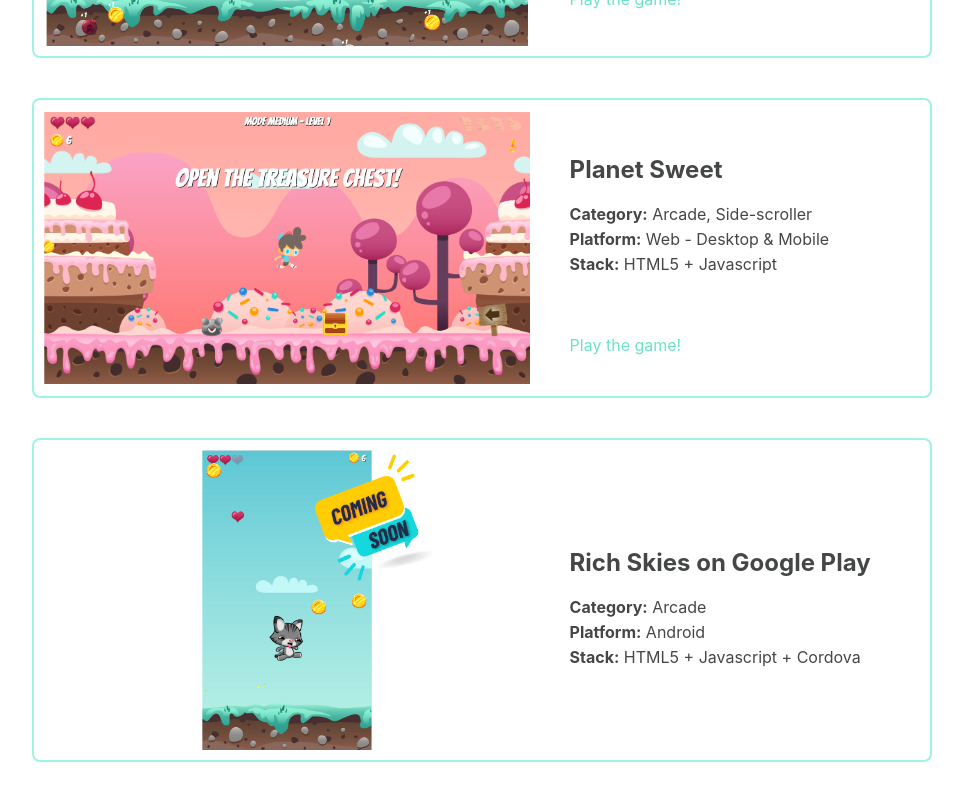
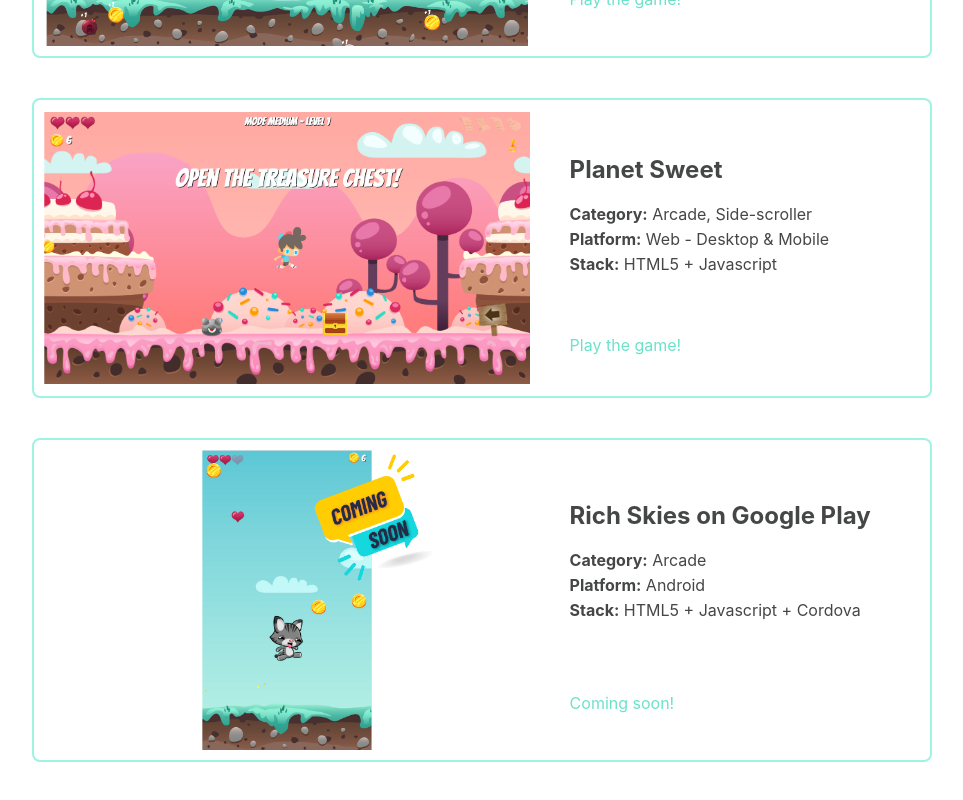
Before and after one commit to jogracz/games-portfolio, a React (Create React App) app: page / in a window 1280 px wide. Shown: the part 396-1196 px from the top of the page, without its empty margins (158-1121 px from the left). Built offline with nearby package versions, Linux system fonts and the light colour scheme.

Commit message:
Add green text

```diff
--- a/src/components/Description.tsx
+++ b/src/components/Description.tsx
@@ -31,6 +31,10 @@
   }
 `;
 
+const GreenText = styled.p`
+  color: ${darkDoctorGreen};
+`;
+
 type DescriptionProps = {
   id: number;
   title: string;
@@ -42,6 +46,8 @@
 
 const Description = (props: DescriptionProps) => {
   const { title, category, isLink, platform, stack } = props;
+
+  const greenText = isLink ? "Play the game!" : "Coming soon!";
 
   return (
     <DescriptionWrapper>
@@ -57,7 +63,7 @@
           <b>Stack:</b> {stack}
         </p>
       </div>
-      {isLink && <p style={{ color: darkDoctorGreen }}>Play the game!</p>}
+      <GreenText>{greenText}</GreenText>
     </DescriptionWrapper>
   );
 };
```
